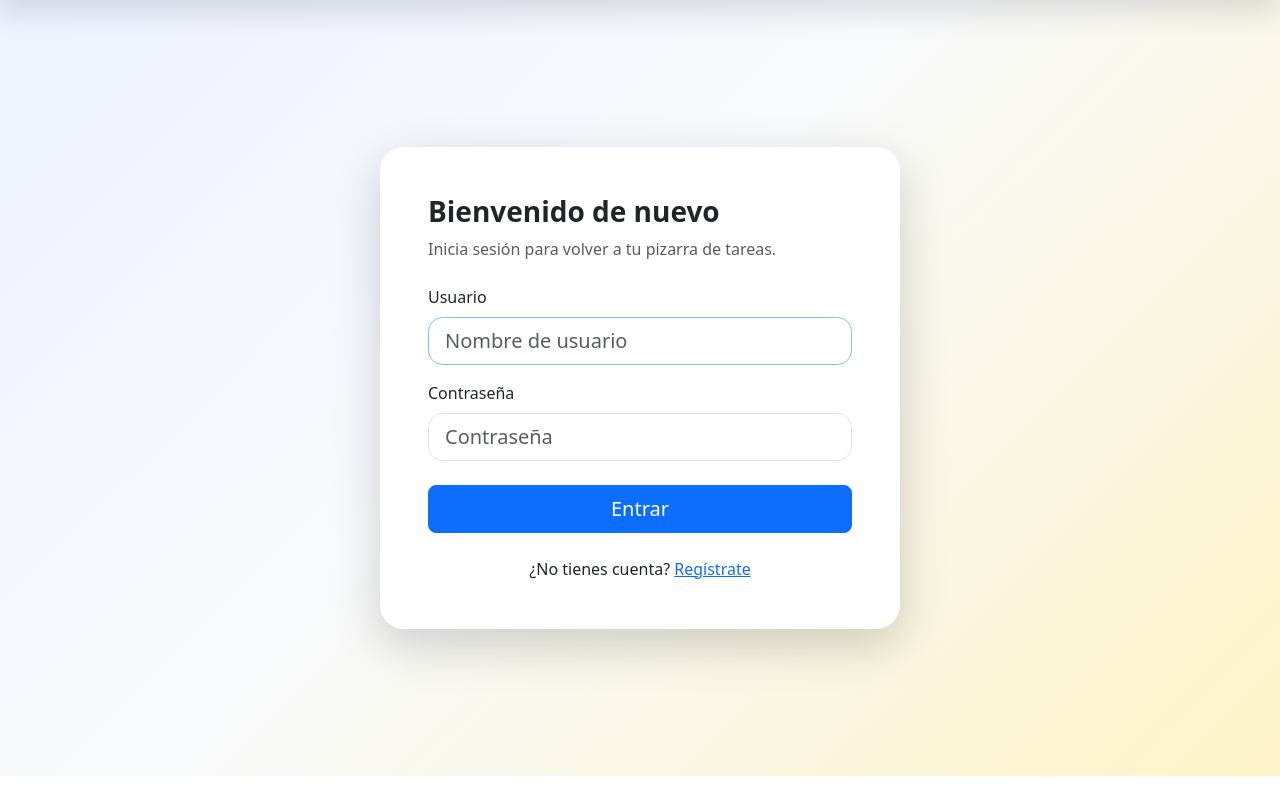
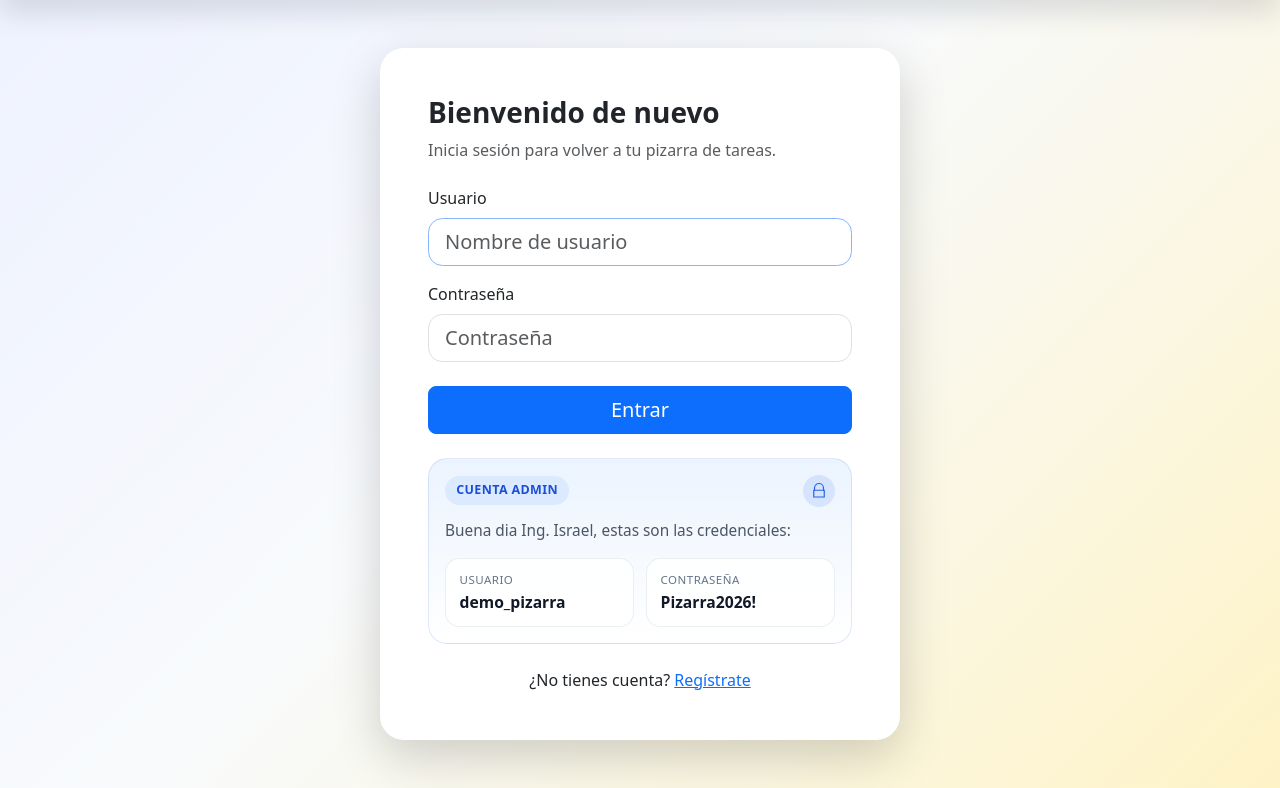
Before and after one commit to OSanabria777/proyecto_pizarra_tareas_pi2, a Django app: page /login/ in a window 1280 px wide. Shown: the part 33-821 px from the top of the page. Run offline with Django 5.2, Linux system fonts and the light colour scheme.

Commit message:
Actualizar login y otros cambios

```diff
--- a/static/css/style.css
+++ b/static/css/style.css
@@ -181,3 +181,75 @@ input[type="color"].form-control-color {
 .board-hero .hero-text { text-align: left; }
 .board-hero .hero-text .display-6 { font-size: 2.8rem; line-height: 1.05; }
 .board-hero .hero-text .text-muted { margin: 0 0 1rem 0; color: #6b7280; }
+
+/* Demo credentials card on login */
+.demo-login-card {
+  border: 1px solid rgba(37, 99, 235, 0.14);
+  border-radius: 1.2rem;
+  background: linear-gradient(180deg, rgba(219, 234, 254, 0.55), rgba(255, 255, 255, 0.92));
+  padding: 1rem 1rem 0.95rem;
+}
+
+.demo-login-head {
+  display: flex;
+  align-items: center;
+  justify-content: space-between;
+  gap: 1rem;
+  margin-bottom: .75rem;
+}
+
+.demo-login-badge {
+  display: inline-flex;
+  align-items: center;
+  padding: .34rem .7rem;
+  border-radius: 999px;
+  background: #dbeafe;
+  color: #1d4ed8;
+  font-size: .78rem;
+  font-weight: 800;
+  text-transform: uppercase;
+  letter-spacing: .03em;
+}
+
+.demo-login-icon {
+  width: 2rem;
+  height: 2rem;
+  border-radius: 999px;
+  display: inline-grid;
+  place-items: center;
+  background: rgba(37, 99, 235, 0.12);
+  color: #2563eb;
+}
+
+.demo-login-text {
+  color: #4b5563;
+  font-size: .96rem;
+}
+
+.demo-login-credentials {
+  display: grid;
+  grid-template-columns: 1fr 1fr;
+  gap: .75rem;
+}
+
+.demo-login-credentials > div {
+  border-radius: .9rem;
+  background: rgba(255, 255, 255, 0.86);
+  padding: .75rem .85rem;
+  border: 1px solid rgba(148, 163, 184, 0.18);
+}
+
+.demo-login-credentials small {
+  display: block;
+  color: #64748b;
+  text-transform: uppercase;
+  font-size: .72rem;
+  letter-spacing: .04em;
+  margin-bottom: .12rem;
+}
+
+.demo-login-credentials strong {
+  color: #111827;
+  font-size: .98rem;
+  word-break: break-word;
+}
--- a/templates/login.html
+++ b/templates/login.html
@@ -23,6 +23,28 @@
         </div>
         <button class="btn btn-primary btn-lg w-100">Entrar</button>
       </form>
+      <div class="demo-login-card mt-4">
+        <div class="demo-login-head">
+          <span class="demo-login-badge">Cuenta Admin</span>
+          <span class="demo-login-icon" aria-hidden="true">
+            <svg xmlns="http://www.w3.org/2000/svg" width="18" height="18" viewBox="0 0 24 24" fill="none">
+              <path d="M6 11V8a6 6 0 1 1 12 0v3" stroke="currentColor" stroke-width="1.6" stroke-linecap="round"/>
+              <path d="M5 11h14v9H5v-9z" stroke="currentColor" stroke-width="1.6" stroke-linejoin="round"/>
+            </svg>
+          </span>
+        </div>
+        <p class="demo-login-text mb-3">Buena dia Ing. Israel, estas son las credenciales:</p>
+        <div class="demo-login-credentials">
+          <div>
+            <small>Usuario</small>
+            <strong>demo_pizarra</strong>
+          </div>
+          <div>
+            <small>Contraseña</small>
+            <strong>Pizarra2026!</strong>
+          </div>
+        </div>
+      </div>
       <p class="text-center mt-4 mb-0">¿No tienes cuenta? <a href="{% url 'register' %}">Regístrate</a></p>
     </div>
   </div>
```
Also changed, not shown: db.sqlite3 (added), tareas/migrations/0002_demo_user.py (added), 1 other file.
